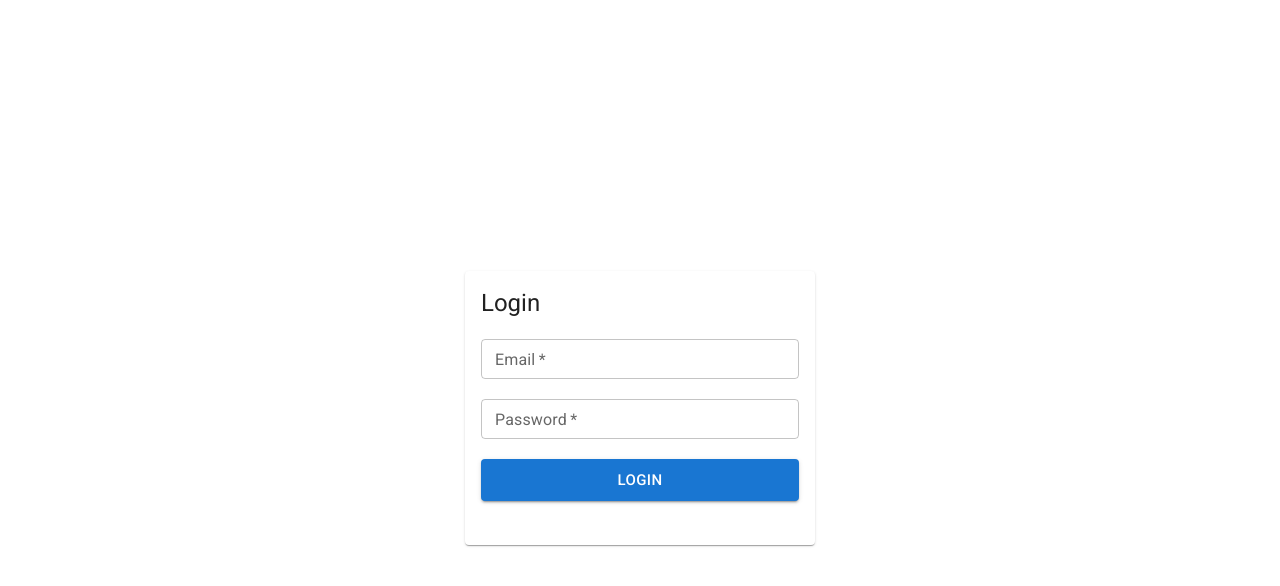
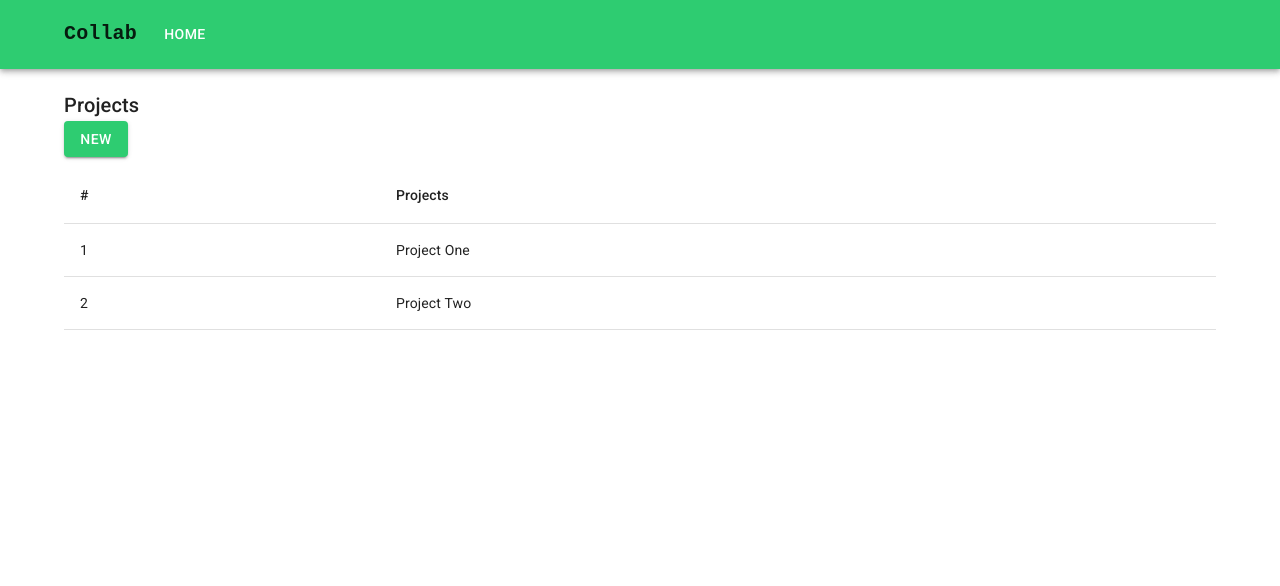
Before and after one commit to iamashwincherian/colab-frontend, a React (Create React App) app: page /projects in a window 1280 px wide. Shown: the top 586 px of the page. Built offline with nearby package versions, Linux system fonts and the light colour scheme.

Commit message:
Add routes

```diff
--- a/package.json
+++ b/package.json
@@ -12,6 +12,7 @@
     "@testing-library/user-event": "^13.5.0",
     "react": "^18.2.0",
     "react-dom": "^18.2.0",
+    "react-router-dom": "^6.3.0",
     "react-scripts": "5.0.1",
     "web-vitals": "^2.1.4"
   },
--- a/src/components/App.js
+++ b/src/components/App.js
@@ -1,63 +1,15 @@
-import {
-    Button,
-    TextField,
-    Box,
-    Stack,
-    Container,
-    Typography,
-    Card,
-    CardContent,
-} from "@mui/material";
+import { BrowserRouter, Routes, Route } from "react-router-dom";
+import Login from "../pages/auth/Login"
+import Home from "../pages/Home"
+import Projects from "../pages/Projects/Projects";
+import NavLayout from "./layouts/NavLayout";
 
-const App = () => {
-    return (
-        <Container sx={{ height: "100vh" }}>
-            <Stack
-                sx={{
-                    alignItems: "center",
-                    justifyContent: "center",
-                    height: "100%",
-                }}
-            >
-                <Card sx={{minWidth: 350}}>
-                    <CardContent>
-                        <form>
-                            <Typography variant="h5">Login</Typography>
-                            <Box sx={{margin: "20px 0"}}>
-                                <Box marginBottom={"20px"}>
-                                    <TextField
-                                        size="small"
-                                        variant="outlined"
-                                        fullWidth
-                                        label="Email"
-                                        name="email"
-                                        required
-                                        type="email"
-                                    />
-                                </Box>
-                                <Box marginBottom={"20px"}>
-                                    <TextField
-                                        size="small"
-                                        variant="outlined"
-                                        fullWidth
-                                        type="password"
-                                        label="Password"
-                                        name="password"
-                                        required
-                                    />
-                                </Box>
-                                <Box marginBottom={"20px"}>
-                                    <Button size="large" variant="contained" color="primary" type="submit" fullWidth>
-                                        Login
-                                    </Button>
-                                </Box>
-                            </Box>
-                        </form>
-                    </CardContent>
-                </Card>
-            </Stack>
-        </Container>
-    );
-};
-
-export default App;
+export default function App() {
+    return <BrowserRouter>
+        <Routes>
+            <Route path="/" element={<Home />} />
+            <Route path="/login" element={<Login />} />
+            <Route path="/projects" element={<NavLayout><Projects /></NavLayout>} />
+        </Routes>
+    </BrowserRouter>
+}
--- /dev/null
+++ b/src/components/layouts/NavLayout.js
@@ -0,0 +1,53 @@
+import { AppBar, Button, Toolbar, Typography } from "@mui/material";
+import { Box, Container } from "@mui/system";
+
+export default function NavLayout({ children }) {
+    return (
+        <div>
+            <AppBar position="static" sx={{mb: "20px"}}>
+                <Container>
+                    <Toolbar disableGutters>
+                        <Typography
+                            variant="h6"
+                            sx={{
+                                mr: 2,
+                                display: { xs: "none", md: "flex" },
+                                fontFamily: "monospace",
+                                fontWeight: 700,
+                                color: "inherit",
+                                textDecoration: "none",
+                            }}
+                        >
+                            Collab
+                        </Typography>
+
+                        {/* Mobile */}
+                        <Box
+                            sx={{
+                                flexGrow: 1,
+                                display: { xs: "flex", md: "none" },
+                            }}
+                        >
+                            <Typography variant="h6">Home</Typography>
+                        </Box>
+
+                        {/* Web */}
+                        <Box
+                            sx={{
+                                flexGrow: 1,
+                                display: { xs: "flex", md: "flex" },
+                            }}
+                        >
+                            <Button
+                                sx={{ color: "white", my: 2, display: "block" }}
+                            >
+                                Home
+                            </Button>
+                        </Box>
+                    </Toolbar>
+                </Container>
+            </AppBar>
+            {children}
+        </div>
+    );
+}
--- a/src/index.js
+++ b/src/index.js
@@ -1,10 +1,24 @@
+import { createTheme, CssBaseline, ThemeProvider } from "@mui/material";
 import React from "react";
 import ReactDOM from "react-dom/client";
 import App from "./components/App";
 
+const theme = createTheme({
+    typography: {},
+    palette: {
+        mode: "light",
+        primary: {
+            main: "#2ecc71"
+        }
+    },
+});
+
 const root = ReactDOM.createRoot(document.getElementById("root"));
 root.render(
     <React.StrictMode>
-        <App />
+        <ThemeProvider theme={theme}>
+            <CssBaseline />
+            <App />
+        </ThemeProvider>
     </React.StrictMode>
 );
--- /dev/null
+++ b/src/pages/Home.js
@@ -0,0 +1,8 @@
+import { Navigate } from "react-router-dom";
+
+export default function Home() {
+    return (
+        // <div>Home</div>
+        <Navigate to={"/login"} replace />
+    )
+}
--- /dev/null
+++ b/src/pages/Projects/Projects.js
@@ -0,0 +1,43 @@
+import {
+    Button,
+    Container,
+    Table,
+    TableBody,
+    TableCell,
+    TableContainer,
+    TableHead,
+    TableRow,
+    Typography,
+} from "@mui/material";
+
+export default function Projects() {
+    const projects = ["Project One", "Project Two"];
+
+    return (
+        <Container>
+            <Typography variant="h6">Projects</Typography>
+            <Button variant="contained" color="primary" sx={{ color: "white" }}>
+                New
+            </Button>
+
+            <TableContainer sx={{ my: "10px" }}>
+                <Table size="medium">
+                    <TableHead>
+                        <TableRow>
+                            <TableCell>#</TableCell>
+                            <TableCell>Projects</TableCell>
+                        </TableRow>
+                    </TableHead>
+                    <TableBody>
+                        {projects.map((name, index) => (
+                            <TableRow onMouseOver={(e) => console.log(e)}>
+                                <TableCell>{index + 1}</TableCell>
+                                <TableCell>{name}</TableCell>
+                            </TableRow>
+                        ))}
+                    </TableBody>
+                </Table>
+            </TableContainer>
+        </Container>
+    );
+}
--- /dev/null
+++ b/src/pages/auth/Login.js
@@ -0,0 +1,68 @@
+import {
+    Button,
+    TextField,
+    Box,
+    Stack,
+    Container,
+    Typography,
+    Card,
+    CardContent,
+} from "@mui/material";
+import { useNavigate } from "react-router-dom";
+
+export default function Login() {
+    const navigate = useNavigate();
+
+    const submitForm = () => {
+        navigate("/projects")
+    }
+
+    return (
+        <Container sx={{ height: "100vh" }}>
+            <Stack
+                sx={{
+                    alignItems: "center",
+                    justifyContent: "center",
+                    height: "100%",
+                }}
+            >
+                <Card sx={{minWidth: 400, minHeight: 300}}>
+                    <CardContent sx={{ padding: "50px" }}>
+                        <form onSubmit={() => submitForm()}>
+                            <Typography variant="h5">Login</Typography>
+                            <Box sx={{margin: "20px 0"}}>
+                                <Box marginBottom={"20px"}>
+                                    <TextField
+                                        size="small"
+                                        variant="outlined"
+                                        fullWidth
+                                        label="Email"
+                                        name="email"
+                                        required
+                                        type="email"
+                                    />
+                                </Box>
+                                <Box marginBottom={"20px"}>
+                                    <TextField
+                                        size="small"
+                                        variant="outlined"
+                                        fullWidth
+                                        type="password"
+                                        label="Password"
+                                        name="password"
+                                        required
+                                    />
+                                </Box>
+                                <Box marginBottom={"20px"}>
+                                    <Button size="large" variant="contained" color="primary" type="submit" fullWidth>
+                                        Login
+                                    </Button>
+                                </Box>
+                            </Box>
+                        </form>
+                    </CardContent>
+                </Card>
+            </Stack>
+        </Container>
+    );
+};
```
Also changed, not shown: 1 other file (tests, documents, lock files or other folders).
